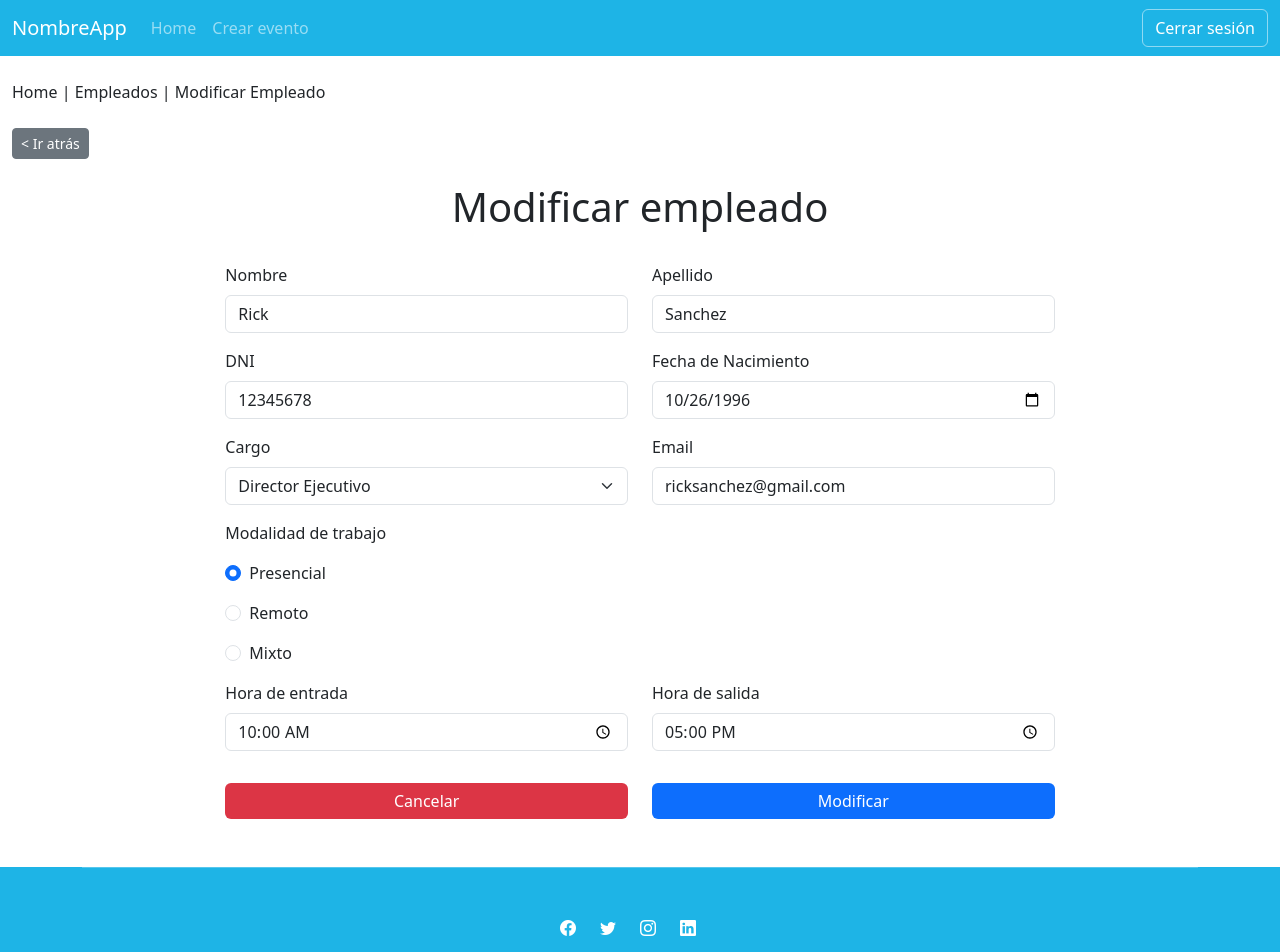
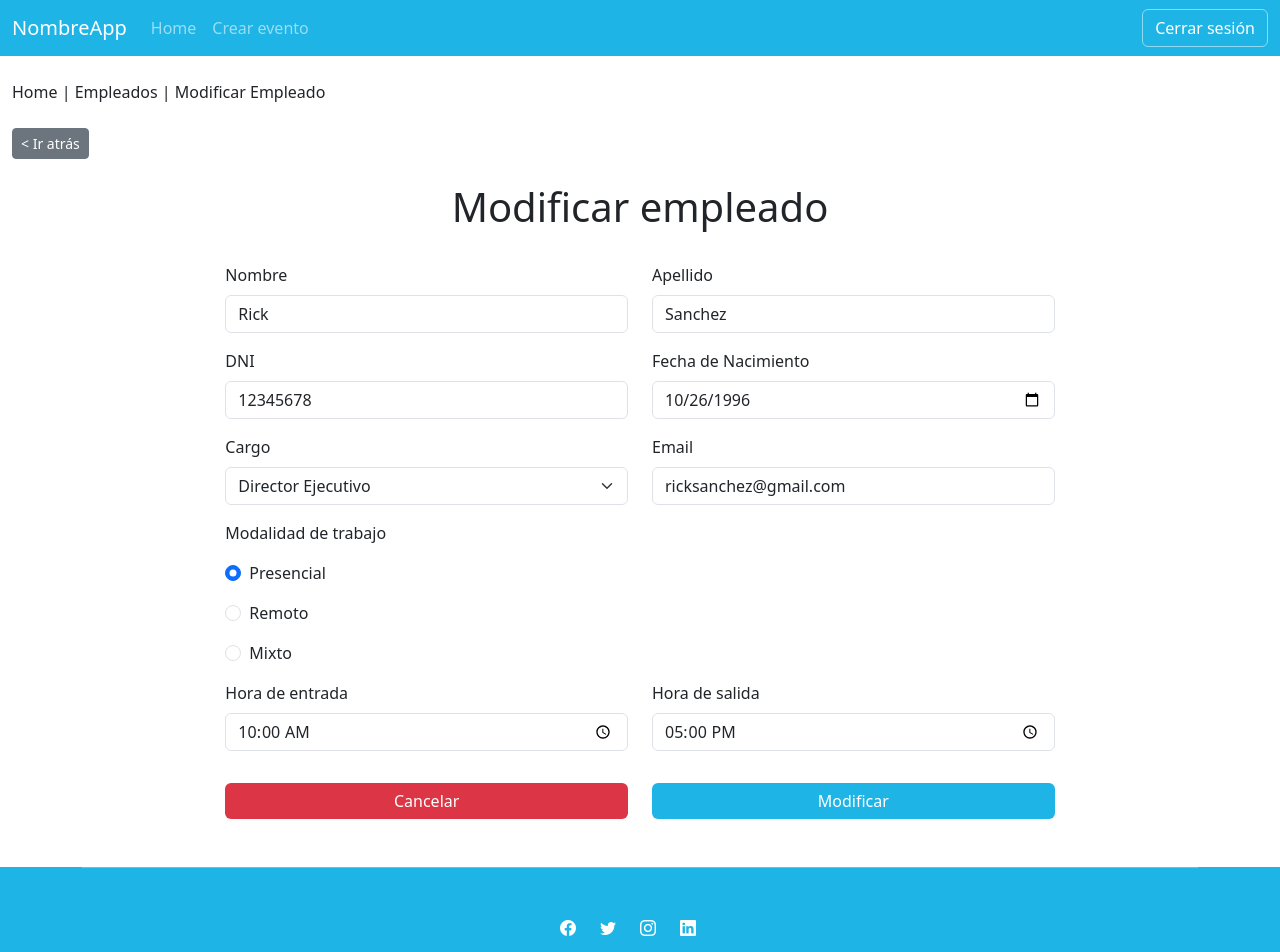
Before and after one commit to leandrodeferrari/desarrollo-web, an Angular app in the folder frontend/: page /editar-empleado/1 in a window 1280 px wide. Shown: the top 952 px of the page. Built offline with nearby package versions, Linux system fonts and the light colour scheme.

Commit message:
boton celeste

```diff
--- a/frontend/src/app/edit-empleado/edit-empleado.component.html
+++ b/frontend/src/app/edit-empleado/edit-empleado.component.html
@@ -53,12 +53,12 @@
                 <div class="row">
                     <div class="mb-3 col">
                         <label for="modalidad" class="form-label">Modalidad de Trabajo</label>
-                        <input type="modalidad" class="form-control" id="email" [value]="empleadoObtenido?.modalidadTrabajo" >
+                        <input type="modalidad" class="form-control" id="email" [value]="" >
                     </div>
 
                     <div class="mb-3 col">
                         <label for="horario" class="form-label">Horario de trabajo</label>
-                        <input type="horario" class="form-control" id="horario" [value]="empleadoObtenido?.horario" >
+                        <input type="horario" class="form-control" id="horario" [value]="" >
                     </div>
                 </div>
                 @if (empleadoObtenido?.activo) {
--- a/frontend/src/app/editar-empleado/editar-empleado.component.css
+++ b/frontend/src/app/editar-empleado/editar-empleado.component.css
@@ -0,0 +1,8 @@
+.bg-empleado{
+    background-color: #1eb4e6;;
+}
+
+.bg-empleado:hover{
+    background-color: #1eb4e6;
+    border: 0;
+}
--- a/frontend/src/app/editar-empleado/editar-empleado.component.html
+++ b/frontend/src/app/editar-empleado/editar-empleado.component.html
@@ -172,12 +172,12 @@
                 <div class="row">
                     <div class="text-center mt-3 col-6">
                         <div class="d-grid gap-2">
-                            <button class="btn btn-danger bg-button border-0" type="button" [routerLink]="['/empleados']">Cancelar</button>
+                            <button class="btn btn-danger bg-button  border-0" type="button" [routerLink]="['/empleados']">Cancelar</button>
                         </div>
                     </div>
                     <div class="text-center mt-3 col-6">
                         <div class="d-grid gap-2">
-                            <button class="btn btn-primary bg-button border-0" type="submit">Modificar</button>
+                            <button class="btn btn-primary bg-button bg-empleado border-0" type="submit">Modificar</button>
                         </div>
                     </div>
                 </div>
```
Also changed, not shown: frontend/src/app/test/test.component.html (+1 -0 lines), frontend/src/app/footer/footer.component.css (line endings or trailing spaces).
